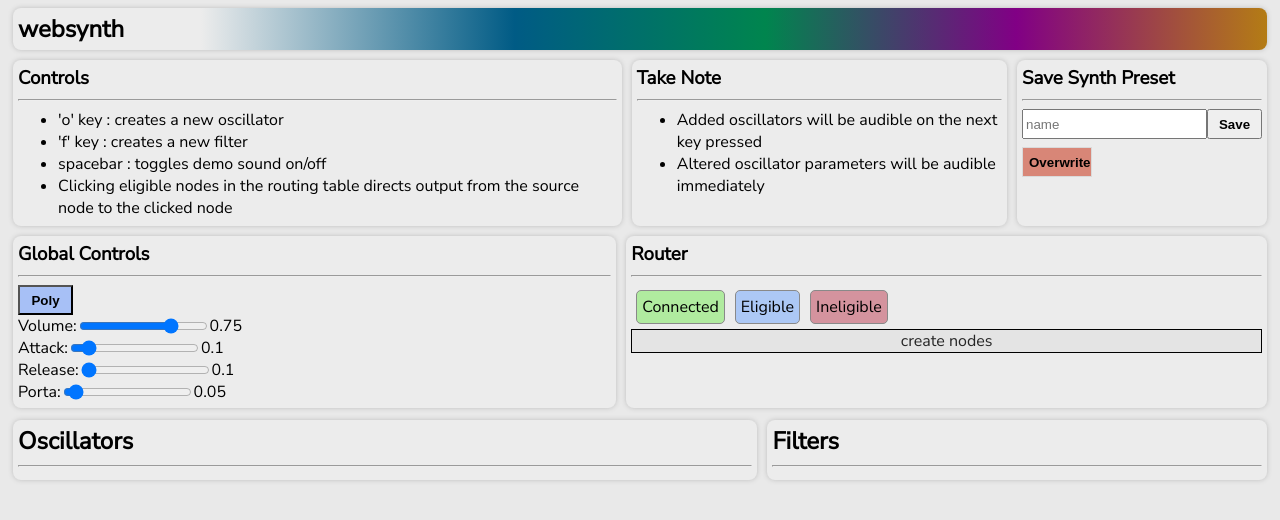
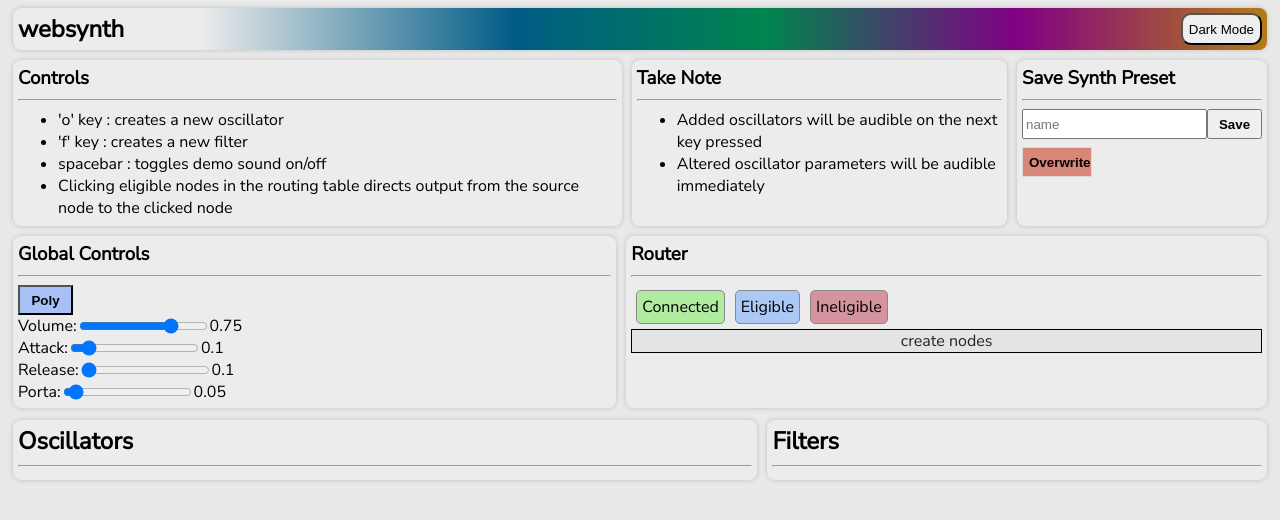
Before and after one commit to slhodak/WebSynth, a website: page dist/index.html in a window 1280 px wide. Drawn offline with Linux system fonts and the light colour scheme.

Commit message:
Add mode button

```diff
--- a/dist/index.html
+++ b/dist/index.html
@@ -8,7 +8,10 @@
   <title>WebSynth</title>
 </head>
 <body>
-  <h2 class="title module">websynth</h2>
+  <div class="title module row light">
+    <h2>websynth</h2>
+    <button class="darkMode">Dark Mode</button>
+  </div>
   <div class="row">
     <div class="hotkey module">
       <h3>Controls</h3>
--- a/dist/style.css
+++ b/dist/style.css
@@ -28,6 +28,19 @@ h4, h3, h2 {
 
 .title {
   background-image: linear-gradient(to right, rgb(236, 236, 236), rgb(236, 236, 236) 15%, rgb(0, 91, 133) 40%, rgb(0, 133, 78) 60%, rgb(129, 0, 133) 80%, rgb(180, 124, 21) 100%);
+  justify-content: space-between;
+}
+
+.darkMode {
+  border-radius: 10px;
+}
+
+.light {
+  background-color: rgb(236, 236, 236);
+}
+
+.dark {
+  background-color: rgb(63, 63, 63);
 }
 
 .row {
```
